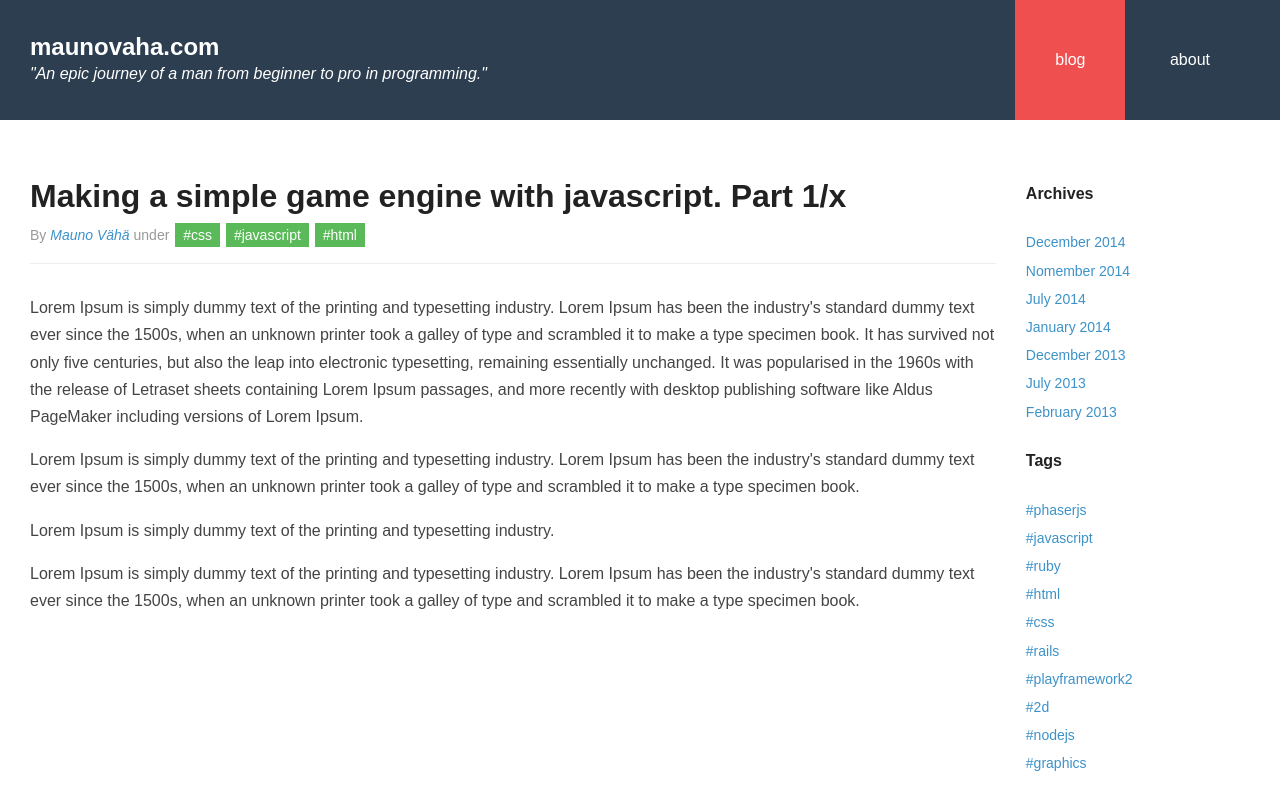
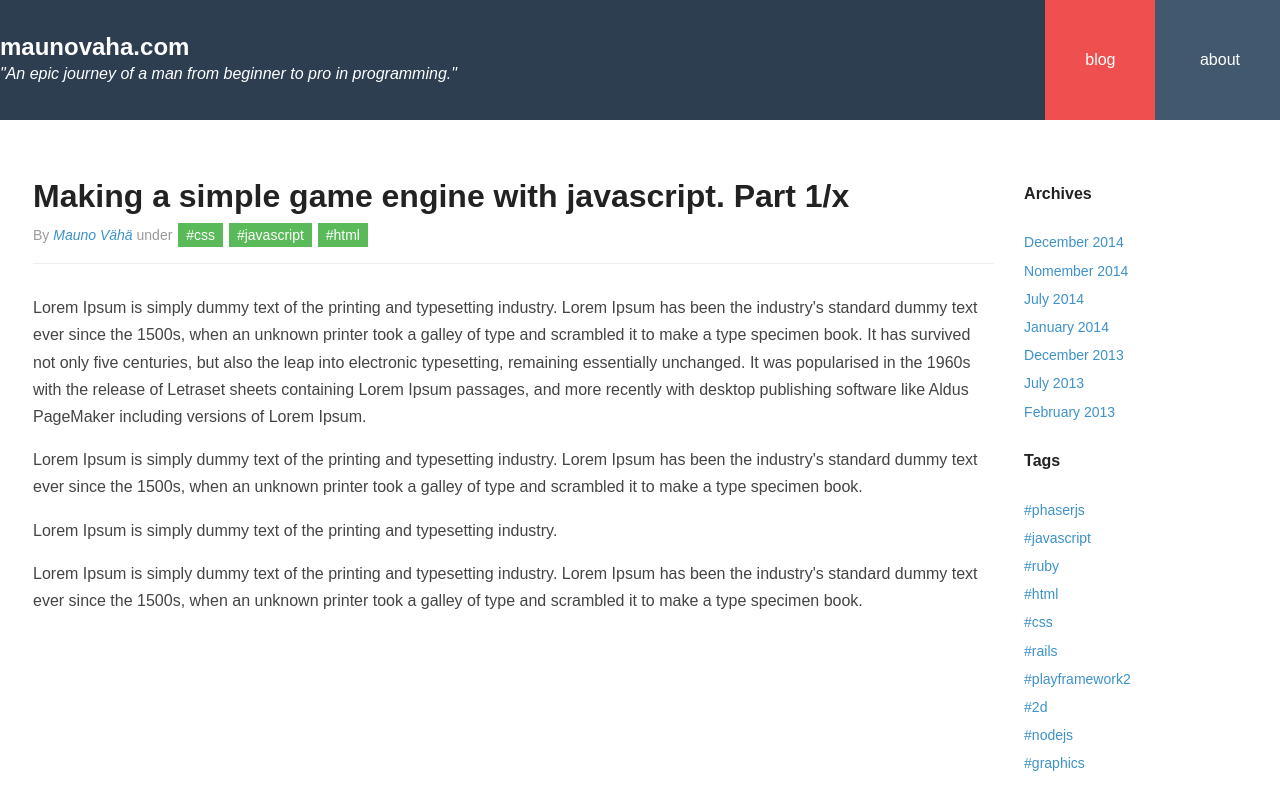
Before and after one commit to maunovaha/maunovaha.com, a Jekyll site: the page built from index.html, in a window 1280 px wide. Shown: the top 810 px of the page. Built offline with Jekyll 4.4.1, drawn with Linux system fonts in a browser that asks for light colours.

Commit message:
Adds some mobile rules

```diff
--- a/_sass/_content.scss
+++ b/_sass/_content.scss
@@ -1,7 +1,7 @@
 .site-content {
   max-width: 1280px;
-  margin: 60px auto;
-  padding: 0px 30px;
+  margin: 33px auto;
+  padding: 0px 33px;
 }
 
 .site-content .post {
@@ -91,3 +91,11 @@
   }
 
 }
+
+@media screen and (min-width: 64em) {
+
+  .site-content {
+    margin: 60px auto;
+  }
+
+}
--- a/_sass/_header.scss
+++ b/_sass/_header.scss
@@ -5,8 +5,9 @@
 .site-header .content {
   color: #fff;
   max-width: 1280px;
-  padding: 0px 30px;
+  /* padding: 0px 33px; */
   margin: 0 auto;
+  text-align: center;
 
   a,
   a:visited,
@@ -27,7 +28,6 @@
   }
 
   h1 {
-    font-size: 24px;
     margin: 33px 0px 0px 0px;
   }
 
@@ -36,7 +36,7 @@
   }
 
   nav {
-    float: right;
+    margin: 22px 0px 0px 0px; /* 22px 0px 20px 0px; */
   }
 
   ul {
@@ -44,6 +44,7 @@
     margin: 0px;
     list-style: none;
     line-height: 16px;
+    background: #42586F;
   }
 
   ul li {
@@ -55,14 +56,38 @@
 
   ul li a {
     margin: 0px;
-    padding: 0px 40px;
+    padding: 33px 40px;
     float: left;
-    line-height: 120px;
   }
 
   ul li a.selected {
     background: #ef504f;
     text-decoration: none;
   }
+}
 
+@media screen and (min-width: 64em) {
+
+  .site-header .content {
+    text-align: left;
+
+    h1 {
+      font-size: 24px;
+    }
+
+    nav {
+      margin: 0px;
+      float: right;
+    }
+
+    ul li a {
+      line-height: 120px;
+      padding: 0px 40px;
+    }
+
+    ul li a.selected {
+      background: #ef504f;
+      text-decoration: none;
+    }
+  }
 }
```
